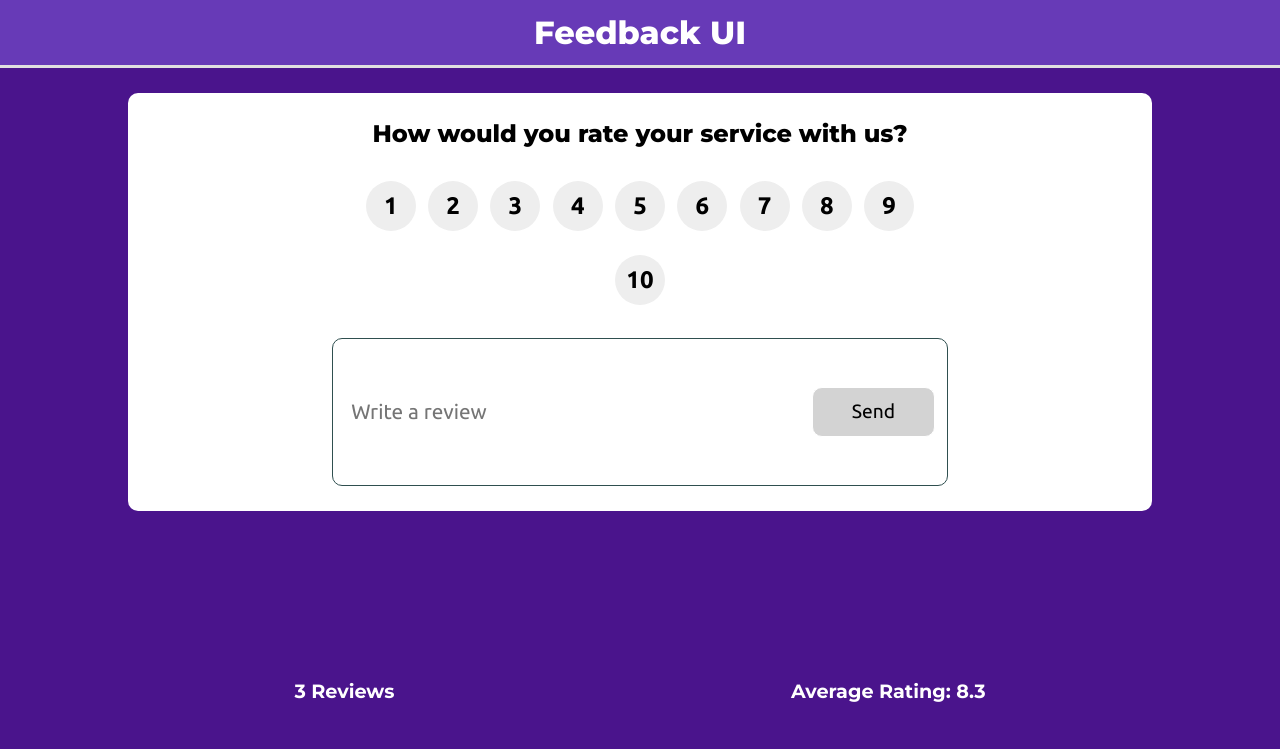
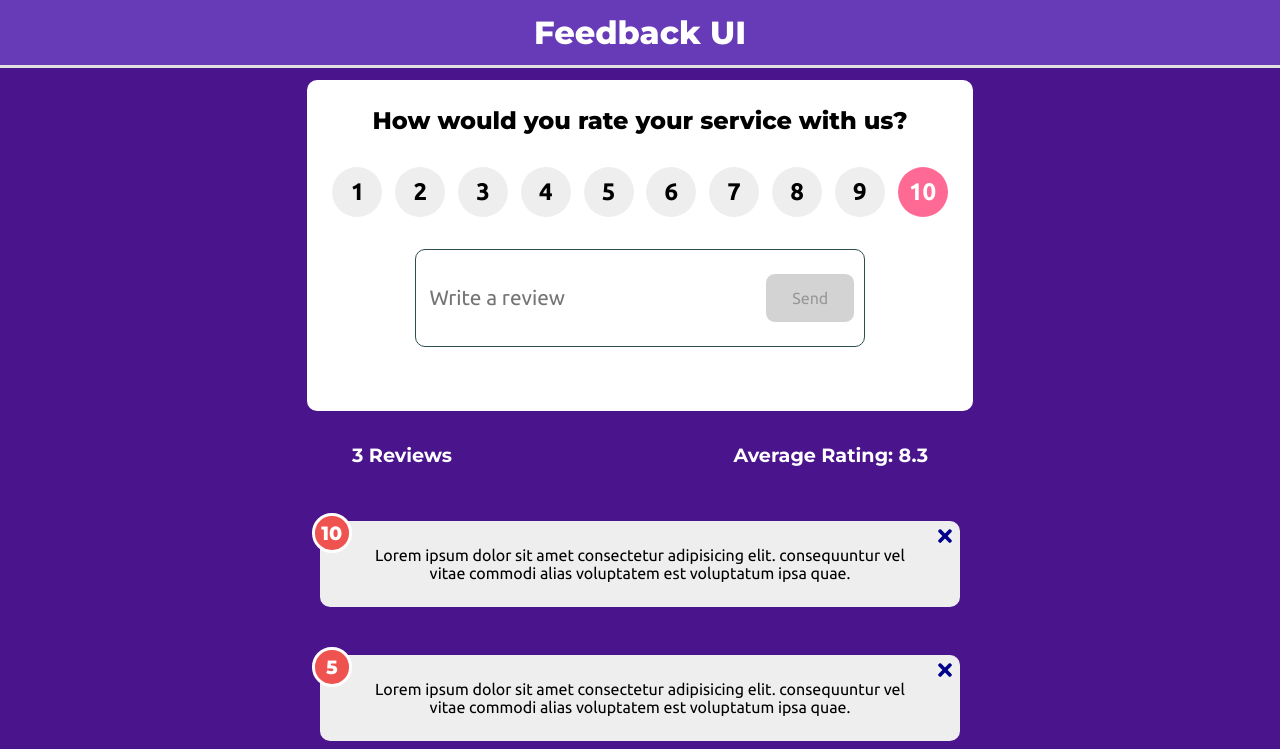
Before and after one commit to mustafaerenhizarci/feedback-ui, a React (Create React App) app: page / in a window 1280 px wide. Shown: the top 749 px of the page. Built offline with nearby package versions, Linux system fonts and the light colour scheme.

Commit message:
animations and styling

```diff
--- a/package.json
+++ b/package.json
@@ -6,8 +6,11 @@
     "@testing-library/jest-dom": "^5.16.4",
     "@testing-library/react": "^13.3.0",
     "@testing-library/user-event": "^13.5.0",
+    "framer-motion": "^7.0.0",
+    "nanoid": "^4.0.0",
     "react": "^18.2.0",
     "react-dom": "^18.2.0",
+    "react-icons": "^4.4.0",
     "react-scripts": "5.0.1",
     "web-vitals": "^2.1.4"
   },
--- a/src/App.js
+++ b/src/App.js
@@ -1,5 +1,5 @@
 import React, { useState } from "react";
-
+import { nanoid } from "nanoid";
 import starter from "./starter";
 
 // Importing Components
@@ -9,13 +9,36 @@ import FeedbackForm from "./components/FeedbackForm";
 
 export default function App() {
   const [feedbacks, setFeedbacks] = useState(starter);
+  const [inputValue, setInputValue] = useState("");
+  const [rating, setRating] = useState(10);
+
+  function handleSubmit(e) {
+    e.preventDefault();
+    setFeedbacks((prev) => {
+      return (prev) ? [{ id:nanoid(5), rating: rating, text: inputValue },...prev] : [{ id: nanoid(5), rating: rating, text: inputValue }]
+    });
+
+    setInputValue("");
+  }
+
+  function handleDelete(e) {
+    const id = e.currentTarget.id;
+
+    setFeedbacks((prev) => prev.filter((item) => item.id !== id));
+  }
+
   return (
     <>
       <div className="header">
         <Header size={1} color={"#fff"} text="Feedback UI" />
       </div>
-      <FeedbackForm />
-      <FeedbackList feedbacks={feedbacks} />
+      <FeedbackForm
+        setRating={setRating}
+        handleSubmit={handleSubmit}
+        inputValue={inputValue}
+        setInputValue={setInputValue}
+      />
+      <FeedbackList handleDelete={handleDelete} feedbacks={feedbacks} />
     </>
   );
 }
--- a/src/components/FeedbackForm.jsx
+++ b/src/components/FeedbackForm.jsx
@@ -1,56 +1,98 @@
+import { useState } from "react";
 import Header from "./shared/Header";
 
-export default function FeedbackForm() {
+
+export default function FeedbackForm({
+  setRating,
+  inputValue,
+  setInputValue,
+  handleSubmit,
+}) {
+
+  const [info,setInfo] = useState("");
+
+  const handleRating = (e) => {
+    setRating(+e.target.id);
+  };
+
+  const handleChange = (e)=> {
+    const currentValue = e.target.value
+    setInputValue(currentValue);
+
+    if (currentValue !== "" && currentValue.trim().length < 10) {
+      setInfo("Text must be at least 10 characters")
+    } else {
+      setInfo("");
+    }
+
+
+  }
+
   return (
     <>
-      <form className="feedback-form">
+      <form onSubmit={handleSubmit} className="feedback-form">
         <Header size={2} text="How would you rate your service with us?" />
         <ul className="form-list">
           <li>
-            <input type="radio" id="1" name="rating" />
+            <input onChange={handleRating} type="radio" id="1" name="rating" />
             <label>1</label>
           </li>
           <li>
-            <input type="radio" id="2" name="rating" />
+            <input onChange={handleRating} type="radio" id="2" name="rating" />
             <label>2</label>
           </li>
           <li>
-            <input type="radio" id="3" name="rating" />
+            <input onChange={handleRating} type="radio" id="3" name="rating" />
             <label>3</label>
           </li>
           <li>
-            <input type="radio" id="4" name="rating" />
+            <input onChange={handleRating} type="radio" id="4" name="rating" />
             <label>4</label>
           </li>
           <li>
-            <input type="radio" id="5" name="rating" />
+            <input onChange={handleRating} type="radio" id="5" name="rating" />
             <label>5</label>
           </li>
           <li>
-            <input type="radio" id="6" name="rating" />
+            <input onChange={handleRating} type="radio" id="6" name="rating" />
             <label>6</label>
           </li>
           <li>
-            <input type="radio" id="7" name="rating" />
+            <input onChange={handleRating} type="radio" id="7" name="rating" />
             <label>7</label>
           </li>
           <li>
-            <input type="radio" id="8" name="rating" />
+            <input onChange={handleRating} type="radio" id="8" name="rating" />
             <label>8</label>
           </li>
           <li>
-            <input type="radio" id="9" name="rating" />
+            <input onChange={handleRating} type="radio" id="9" name="rating" />
             <label>9</label>
           </li>
           <li>
-            <input type="radio" id="10" name="rating" />
+            <input
+              onChange={handleRating}
+              type="radio"
+              id="10"
+              name="rating"
+              defaultChecked
+            />
             <label>10</label>
           </li>
         </ul>
 
         <div className="input-group">
-            <input autoComplete="off" type="text" placeholder="Write a review"/>
-            <button>Send</button>
+          <input
+            onChange={handleChange}
+            value={inputValue}
+            autoComplete="off"
+            type="text"
+            placeholder="Write a review"
+          />
+          <button disabled={(inputValue.length > 10) ? false : true} type="submit">Send</button>
+        </div>
+        <div className="info">
+          <p>{info}</p>
         </div>
       </form>
     </>
--- a/src/components/FeedbackItem.jsx
+++ b/src/components/FeedbackItem.jsx
@@ -1,7 +1,13 @@
-export default function FeedbackItem({ rating, text }) {
+import {FaTimes} from 'react-icons/fa'
+
+
+export default function FeedbackItem({ id,rating, text,handleDelete}) {
   return (
     <>
       <li className="feedback-item">
+        <button onClick={handleDelete} id={id} className='delete'>
+          <FaTimes size={20} color="darkblue"/>
+        </button>
         <div className="rating">
           <h2>{rating}</h2>
         </div>
--- a/src/components/FeedbackList.jsx
+++ b/src/components/FeedbackList.jsx
@@ -1,11 +1,16 @@
+import { motion, AnimatePresence } from "framer-motion";
 import FeedbackItem from "./FeedbackItem";
 
-export default function FeedbackList({ feedbacks }) {
+export default function FeedbackList({ feedbacks, handleDelete }) {
   const count = feedbacks.length;
-  const average = (
-    feedbacks.map((item) => item.rating).reduce((acc, item) => acc + item) /
-    count
-  ).toFixed(1);
+  const average =
+    feedbacks.length > 0
+      ? (
+          feedbacks
+            .map((item) => item.rating)
+            .reduce((acc, item) => acc + item) / count
+        ).toFixed(1)
+      : 0;
 
   return (
     <>
@@ -14,13 +19,19 @@ export default function FeedbackList({ feedbacks }) {
           <h2>{count} Reviews</h2>
           <h2>Average Rating: {average}</h2>
         </div>
+        <AnimatePresence>
           {feedbacks.map((feedback) => (
+            <motion.div key={feedback.id} animate={{opacity:[0,1]}} exit={{opacity:0}}>
               <FeedbackItem
+                id={feedback.id}
+                handleDelete={handleDelete}
                 key={feedback.id}
                 rating={feedback.rating}
                 text={feedback.text}
               />
+            </motion.div>
           ))}
+        </AnimatePresence>
       </ul>
     </>
   );
--- a/src/index.css
+++ b/src/index.css
@@ -16,12 +16,9 @@ body {
 }
 
 body {
-  width: 100vw;
   background-color: #4a148c;
-  display: flex;
-  flex-direction: column;
-  justify-content: flex-start;
-  align-items: center;
+
+
 }
 
 h1,
@@ -49,9 +46,10 @@ h3 {
 
 
 .feedback-list {
-  width: 60%;
-  margin: 10rem auto;
+  width: 50%;
+  margin: 0 auto;
   list-style: none;
+  padding: 1% 0;
 }
 
 .stats {
@@ -76,7 +74,7 @@ h3 {
   max-width: 100%;
   background-color: #eee;
   border-radius: 10px;
-  padding: 2% 5%;
+  padding: 2% 3%;
   margin: 3rem auto;
   position: relative;
 }
@@ -86,7 +84,7 @@ h3 {
   position: absolute;
   top: -0.5rem;
   left: -0.5rem;
-  border: 1px solid #fff;
+  border: 3px solid #fff;
   border-radius: 50%;
   display: flex;
   justify-content: center;
@@ -103,28 +101,38 @@ h3 {
 
 .feedback-item p {
   font-size: 1rem;
-  margin: 2% 7;
+  padding: 2% 5%;
+}
+
+.delete {
+  position: absolute;
+  right: 5px;
+  top: 5px;
+  border:0;
+  outline: 0;
+  cursor: pointer;
+  border-radius: 10px;
 }
 
 
 /* Feedback Form */
 
 .feedback-form {
-  width: 80%;
+  width: 50%;
   border-radius: 10px;
   background-color: #fff;
-  padding: 2% 0;
-  margin: 2% auto;
+  padding: 2% 1%;
+  margin: 1% auto;
 }
 
 .form-list {
   list-style: none;
-  width: 60%;
+  width: 100%;
   display: flex;
   flex-wrap: wrap;
   justify-content: center;
   align-self: center;
-  margin: 2% auto;
+  margin: 3% auto;
 }
 
 .form-list li {
@@ -163,8 +171,9 @@ input[type="radio"]:checked ~ label {
 }
 
 .input-group {
-  width: 60%;
-  margin:0 auto;
+  width: 70%;
+  height: 6rem;
+  margin:2% auto;
   border-radius: 10px;
   border:1px solid darkslategray;
   display: flex;
@@ -175,7 +184,7 @@ input[type="radio"]:checked ~ label {
 .input-group input {
   text-align: left;
   width: 70%;
-  height: 3rem;
+  height: 2rem;
   font-size: 1.3rem;
   padding: 2% 3%;
   outline: none;
@@ -187,7 +196,7 @@ input[type="radio"]:checked ~ label {
 .input-group button {
   width: 20%;
   height: 50px;
-  font-size: 1.2rem;
+  font-size: 1rem;
   background-color: lightgray;
   outline: none;
   border-radius: 10px;
@@ -198,7 +207,33 @@ input[type="radio"]:checked ~ label {
   cursor: pointer;
 }
 
+.input-group button:disabled:hover {
+  border:0;
+  background-color: lightgray;
+  cursor: not-allowed;
+}
+
 .input-group button:hover {
   border:3px solid darkslategray;
   background-color: transparent;
 }
+
+.info {
+  padding: 1% 2%;
+  margin:2% auto;
+}
+
+.info p {
+  color: #0D47A1;
+  font-size: 1.3rem;
+}
+
+@media screen and (max-width:1000px) {
+  .feedback-form {
+    width: 80%;
+  }
+
+  .feedback-list {
+    width: 80%;
+  }
+}
--- a/src/index.js
+++ b/src/index.js
@@ -1,4 +1,4 @@
-import React, { StrictMode } from "react";
+import React from "react";
 import ReactDOM from "react-dom/client";
 import "./index.css";
 import App from "./App";
--- a/src/starter.js
+++ b/src/starter.js
@@ -1,16 +1,18 @@
+import {nanoid} from 'nanoid'
+
 const starter = [
   {
-    id:1,
+    id:nanoid(5),
     rating: 10,
     text: "Lorem ipsum dolor sit amet consectetur adipisicing elit. consequuntur vel vitae commodi alias voluptatem est voluptatum ipsa quae.",
   },
   {
-    id:2,
+    id:nanoid(5),
     rating: 5,
     text: "Lorem ipsum dolor sit amet consectetur adipisicing elit. consequuntur vel vitae commodi alias voluptatem est voluptatum ipsa quae.",
   },
   {
-    id:3,
+    id:nanoid(5),
     rating: 10,
     text: "Lorem ipsum dolor sit amet consectetur adipisicing elit. consequuntur vel vitae commodi alias voluptatem est voluptatum ipsa quae.",
   },
```
Also changed, not shown: 1 other file (tests, documents, lock files or other folders). Lines whose indentation alone changed are shown as unchanged.
